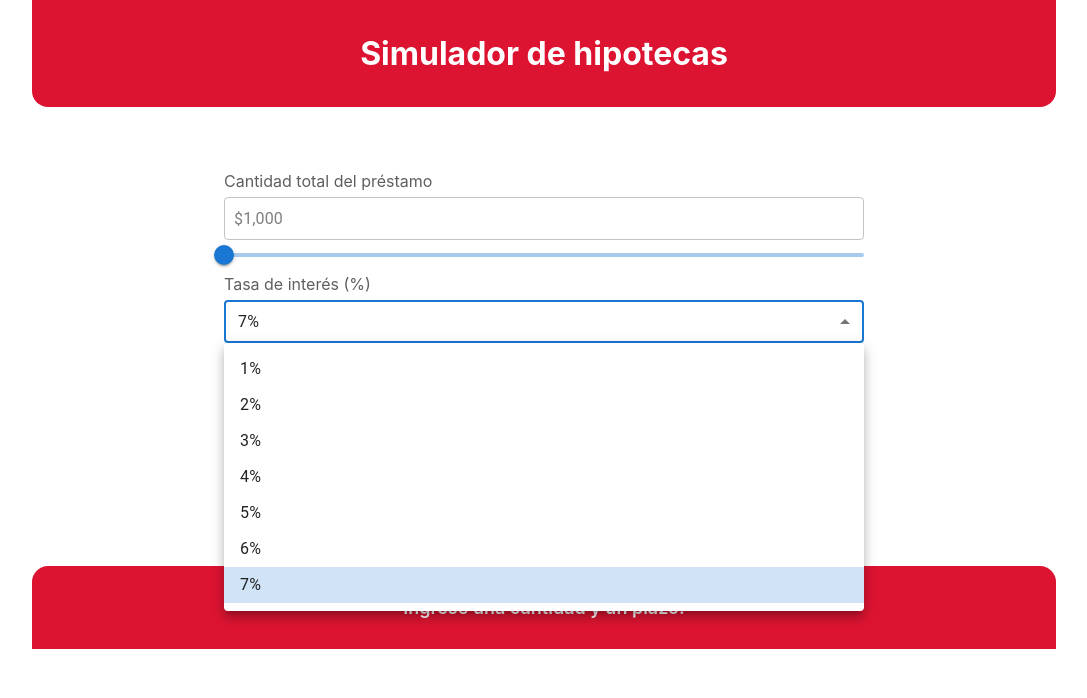
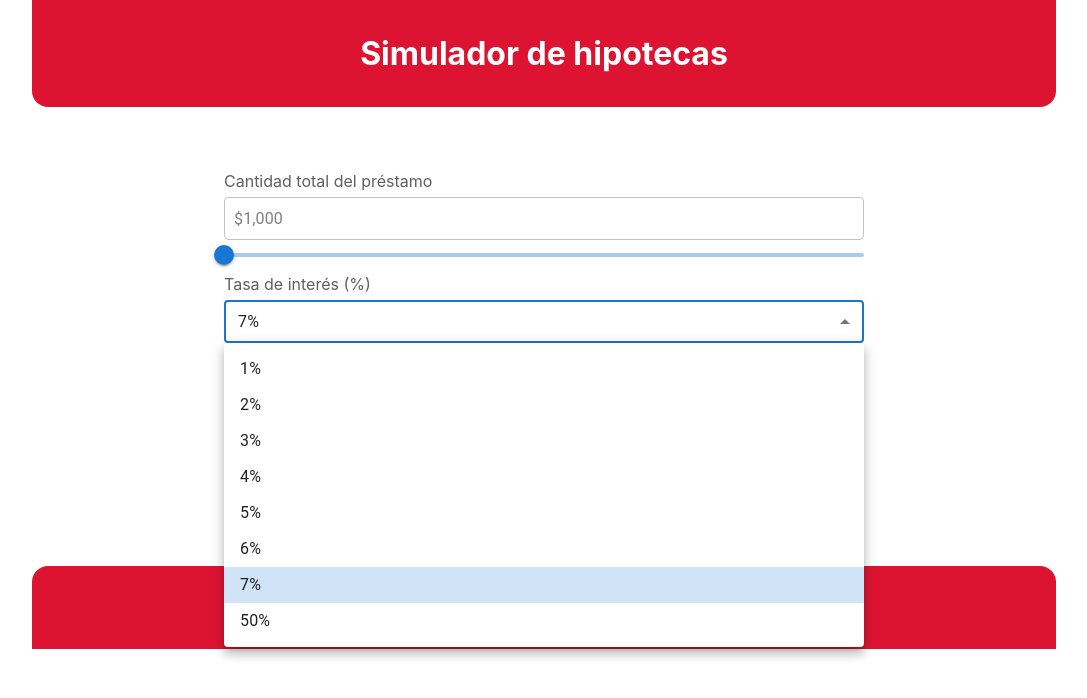
Before and after one commit to intelliHD/hipoteca3, a React (Vite) app: page / in a window 1280 px wide. Both pictures are taken after a click on the element "7%". Shown: the top 698 px of the page, without its empty margins (96-1183 px from the left). Built offline with nearby package versions, Linux system fonts and the light colour scheme.

Commit message:
Update Formulario.jsx

```diff
--- a/src/componentes/Formulario.jsx
+++ b/src/componentes/Formulario.jsx
@@ -92,6 +92,7 @@ const Formulario = ({cantidad, setCantidad, plazo, setPlazo, setTotal,deposito,s
                                 <MenuItem value="5">5%</MenuItem>
                                 <MenuItem value="6">6%</MenuItem>
                                 <MenuItem value="7">7%</MenuItem>
+                                <MenuItem value="50">50%</MenuItem>
                             </Select>
                         {/* <select
                         onChange={(e) => onChange(e)}
@@ -106,6 +107,7 @@ const Formulario = ({cantidad, setCantidad, plazo, setPlazo, setTotal,deposito,s
                             <option value="5">5%</option>
                             <option value="6">6%</option>
                             <option value="7">7%</option>
+                            <option value="50">50%</option>
                         </select> */}
                     </div>
                     <div>
```
